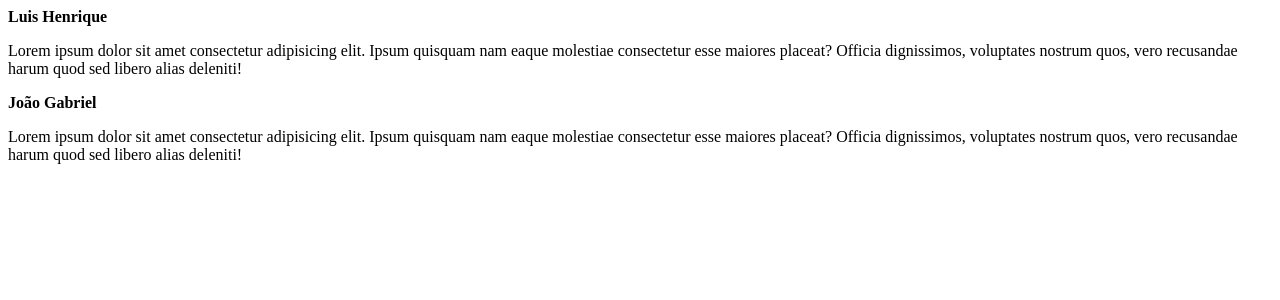
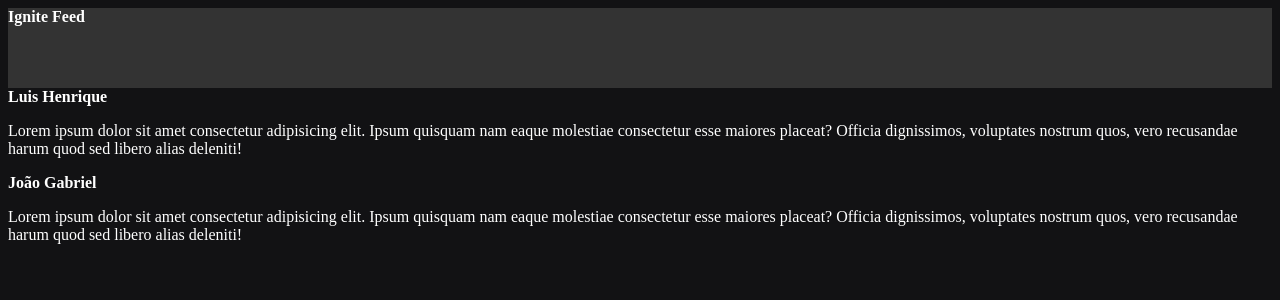
Before and after one commit to luisdasilvahenrique/Ignite-ReactJs-New-1, a React (Vite) app: page / in a window 1280 px wide. Shown: the top 300 px of the page. Built offline with nearby package versions, Linux system fonts and the light colour scheme.

Commit message:
css modules

```diff
--- a/src/App.jsx
+++ b/src/App.jsx
@@ -1,10 +1,15 @@
-import { useState } from 'react'
+import { Header } from './components/Header'
 
 import { Post } from './Post'
+
+import './styles.css'
 
 export function App() {
   return (
     <div>
+
+      <Header />
+
       <Post
         author="Luis Henrique"
         content="Lorem ipsum dolor sit amet consectetur adipisicing elit. Ipsum quisquam nam eaque molestiae consectetur esse maiores placeat? Officia dignissimos, voluptates nostrum quos, vero recusandae harum quod sed libero alias deleniti!"
--- a/src/Post.jsx
+++ b/src/Post.jsx
@@ -1,7 +1,7 @@
 export function Post(props){
     console.log(props)
     return(
-        <>
+       <>
        <strong>{props.author}</strong>
        <p>{props.content}</p>
        </>
--- /dev/null
+++ b/src/components/Header.jsx
@@ -0,0 +1,9 @@
+import styles from './Header.module.css'
+
+export function Header(){
+    return(
+        <header className={styles.header}>
+            <strong>Ignite Feed</strong>
+        </header>
+    );
+}
--- /dev/null
+++ b/src/components/Header.module.css
@@ -0,0 +1,4 @@
+.header {
+    background: #333;
+    height: 80px;
+}
--- /dev/null
+++ b/src/styles.css
@@ -0,0 +1,4 @@
+body{
+     background:#121214;
+     color: #fff;
+}
```
